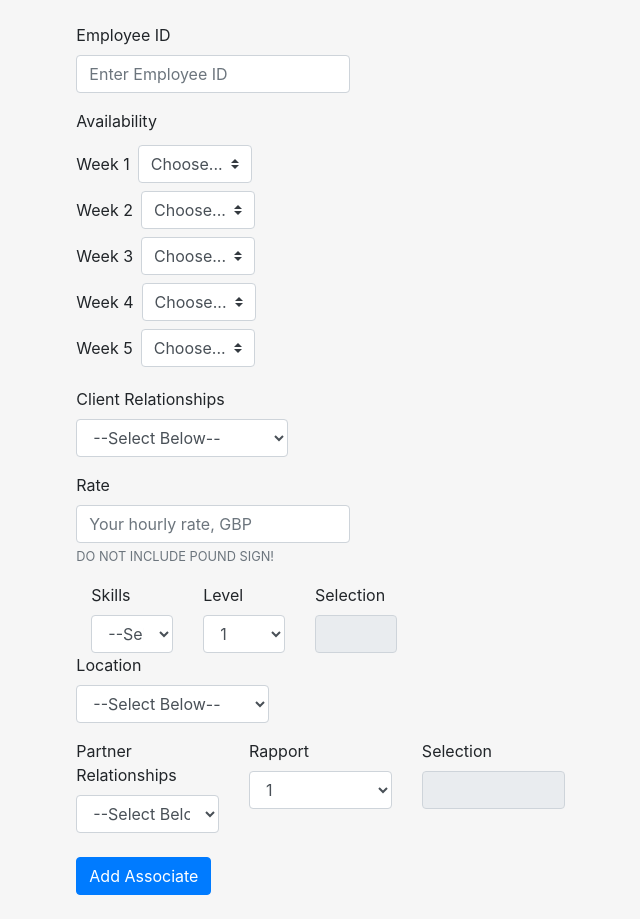
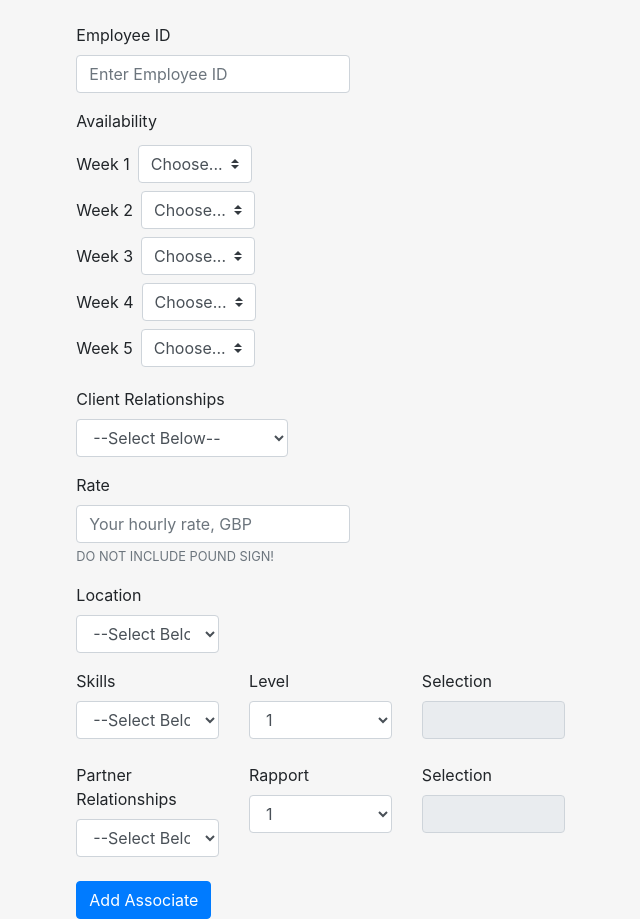
Before and after one commit to MarkSignus/teamBuilder, a Django app: page /addUser/ in a window 1280 px wide. Shown: the part 252-1171 px from the top of the page, without its empty margins (167-807 px from the left). Before the commit the page ends 1147 px from the top, so only its background shows below. Run offline with Django 3.2, Linux system fonts and the light colour scheme; some libraries are stand-ins or nearby versions.

Commit message:
fixed adduser2 buttons

```diff
--- a/djangoProject/addUser/templates/addUser/addUser2.html
+++ b/djangoProject/addUser/templates/addUser/addUser2.html
@@ -128,36 +128,10 @@ $(function() {
             <small id="emailHelp" class="form-text text-muted">DO NOT INCLUDE POUND SIGN!</small>
         </div>
       </div>
+</div>
 
       <div class="row">
-        <div class="col-sm-4">
-          <label for="exampleFormControlSelect1">Skills</label>
-            <select class="form-control" id="exampleFormControlSelect1">
-              <option selected >--Select Below--</option>
-              <option value>Financial Law</option>
-              <option value>Corporate Law</option>
-              <option value>Labour Law</option>
-              <option value>Property Law</option>
-              <option value>Intellectual Property Law</option>
-            </select>
-        </div>
-        <div class="col-sm-4">
-          <label for="Minimum">Level</label>
-            <select class="form-control" id="Minimum">
-              <option selected="selected" value="1">1</option>
-              <option value="2">2</option>
-              <option value="3">3</option>
-              <option value="4">4</option>
-              <option value="5">5</option>
-            </select>
-        </div>
-        <div class="col-sm-4">
-          <label for="selection">Selection</label>
-          <input id='selection' class="form-control" type='text' readonly/>
-        </div>
-      </div>
-
-      <div class="row">
+      <div class="col-sm-2">
         <div class="form-group">
           <label for="exampleFormControlSelect1">Location</label>
           <select class="form-control" id="exampleFormControlSelect1">
@@ -171,6 +145,36 @@ $(function() {
         </div>
       </div>
     </div>
+
+      <div class="row">
+        <div class="col-sm-2">
+          <label for="exampleFormControlSelect1">Skills</label>
+            <select class="form-control" id="exampleFormControlSelect1">
+              <option selected >--Select Below--</option>
+              <option value>Financial Law</option>
+              <option value>Corporate Law</option>
+              <option value>Labour Law</option>
+              <option value>Property Law</option>
+              <option value>Intellectual Property Law</option>
+            </select>
+        </div>
+        <div class="col-sm-2">
+          <label for="Minimum">Level</label>
+            <select class="form-control" id="Minimum">
+              <option selected="selected" value="1">1</option>
+              <option value="2">2</option>
+              <option value="3">3</option>
+              <option value="4">4</option>
+              <option value="5">5</option>
+            </select>
+        </div>
+        <div class="col-sm-2">
+          <label for="selection">Selection</label>
+          <input id='selection' class="form-control" type='text' readonly/>
+        </div>
+      </div>
+</br>
+
 
     <div class="row">
       <div class="col-sm-2">
```
